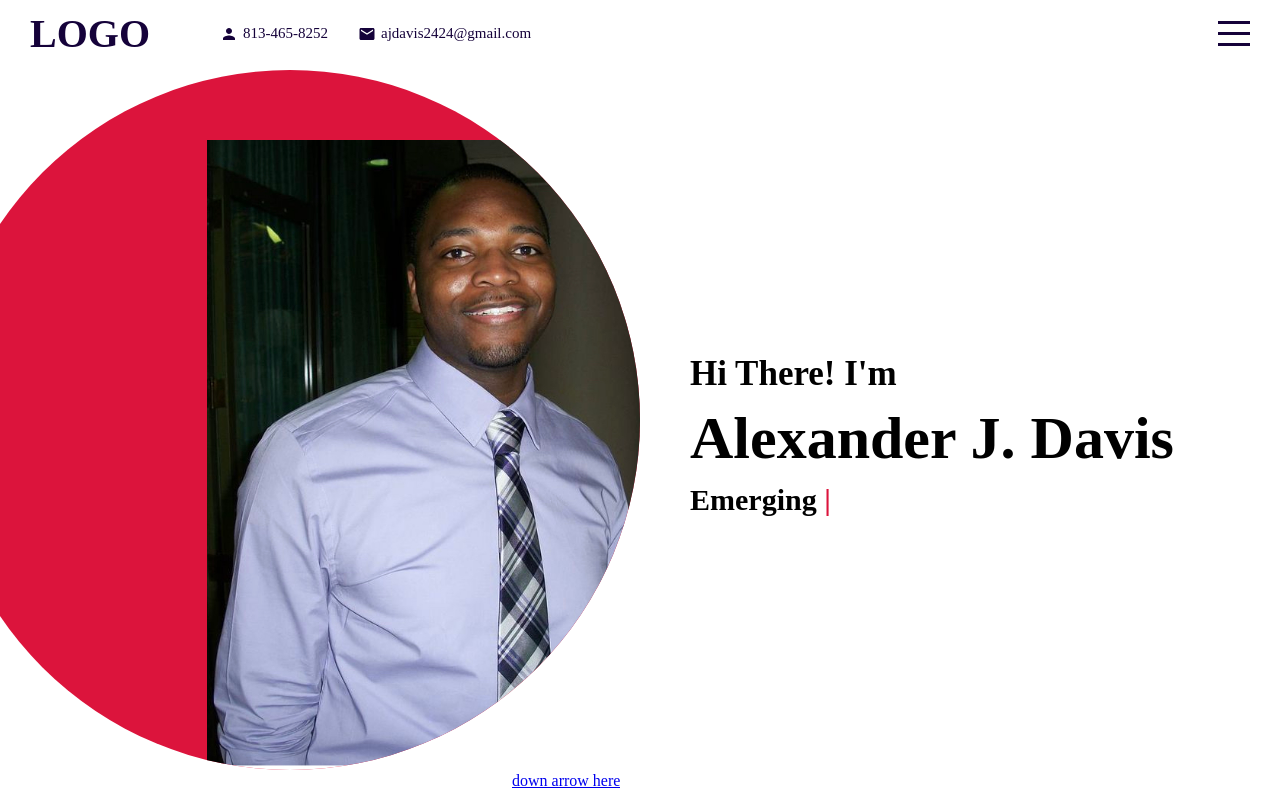
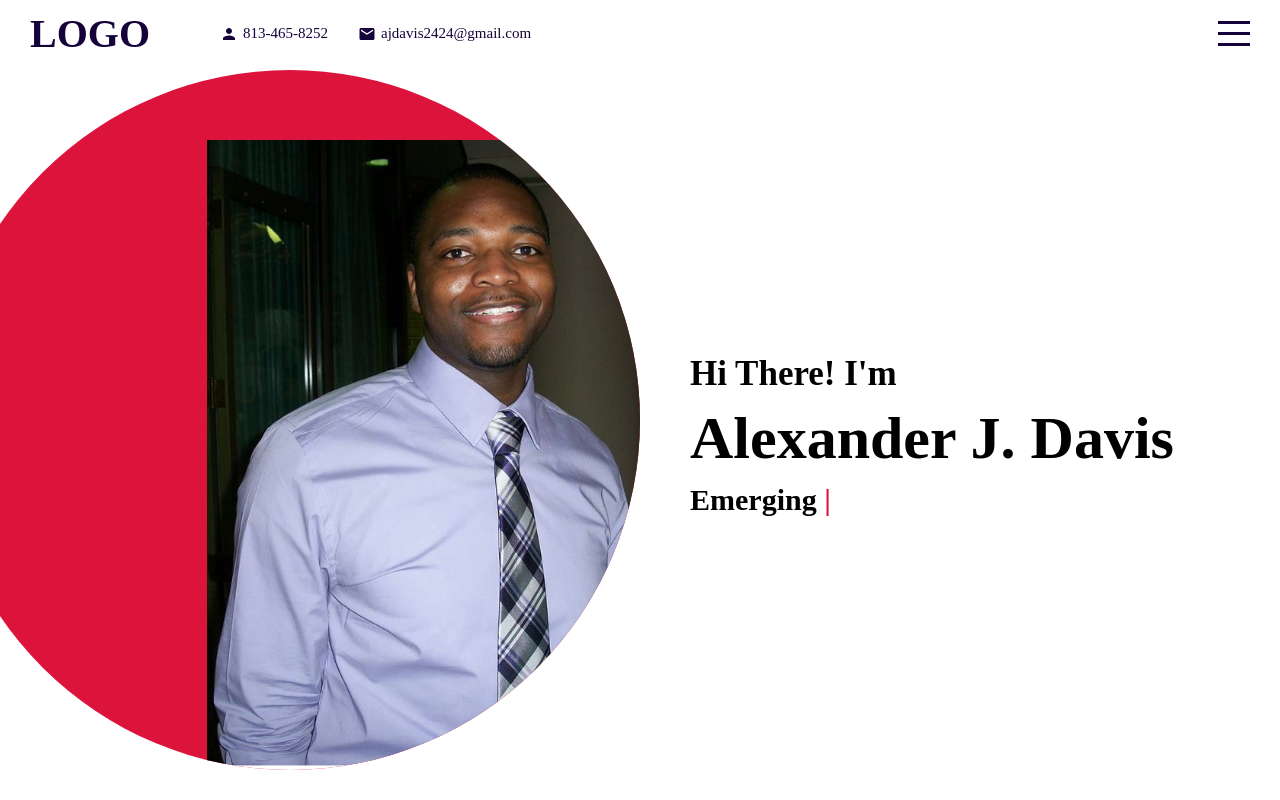
Before and after one commit to ajdavis2424/react_portfolio, a React (Create React App) app in the folder gtreact-profile/: page / in a window 1280 px wide. Built offline with nearby package versions, Linux system fonts and the light colour scheme.

Commit message:
down arrow image added to intro page

```diff
--- a/gtreact-profile/src/Components/Intro/Intro.jsx
+++ b/gtreact-profile/src/Components/Intro/Intro.jsx
@@ -32,7 +32,7 @@ init(textRef.current, {
                     <h3> Emerging <span ref={textRef}></span></h3>
                 </div>
                 <a href="#portfolio">
-                down arrow here
+                <img src="./assets/images/white-arrow-png-41944.png" alt="" />
                 </a>
             </div>
         </div>
--- a/gtreact-profile/src/Components/Intro/intro.scss
+++ b/gtreact-profile/src/Components/Intro/intro.scss
@@ -17,7 +17,9 @@
             float: right;
 
             img{
-                height:90%
+                height:90%;
+                // MUST ADJSUT IMAGE
+                left: -30px;
             }
         }
     }
```
